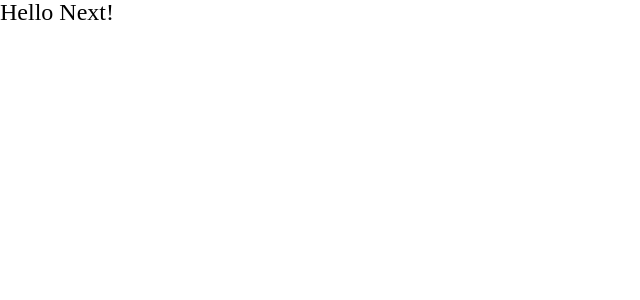
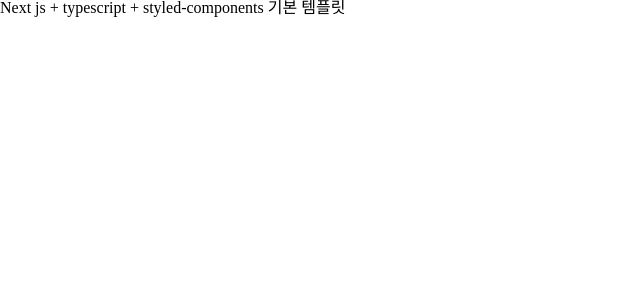
Before and after one commit to doooss/next-template-styled-components, a Next.js app: page / in a window 1280 px wide. Shown: the top 300 px of the page, without its empty margins (0-640 px from the left). Built offline with nearby package versions, Linux system fonts and the light colour scheme.

Commit message:
2022-03-04 modify readme

```diff
--- a/pages/index.tsx
+++ b/pages/index.tsx
@@ -1,7 +1,7 @@
 import type { NextPage } from 'next';
 
 const Home: NextPage = () => {
-  return <div>Hello Next!</div>;
+  return <div>Next js + typescript + styled-components 기본 템플릿</div>;
 };
 
 export default Home;
--- a/styles/GlobalStyle.tsx
+++ b/styles/GlobalStyle.tsx
@@ -31,45 +31,6 @@
     unicode-range: U+0041-005A, U+0061-007A, U+0030-0039, U+0020-002F,
       U+003A-0040, U+005B-0060, U+007B-007E;
   }
-
-  * {
-    box-sizing: border-box;
-  }
-  html {
-    font-size: 24px;
-  }
-  a {
-    text-decoration: none;
-    color: black;
-    font-weight: 700;
-  }
-  h1 {
-    font-size: 2rem;
-  }
-  h2 {
-    font-size: 1.5rem;
-  }
-  h3 {
-    font-size: 1.17rem;
-  }
-  h4 {
-    font-size: 1rem;
-  }
-  h5 {
-    font-size: 0.83rem;
-  }
-  h6 {
-    font-size: 0.67rem;
-  }
-  h1,
-  h2,
-  h3,
-  h4,
-  h5,
-  h6,
-  p {
-    line-height: 160%;
-  }
 `;
 
 const GlobalStyle = createGlobalStyle`
```
Also changed, not shown: 1 other file (tests, documents, lock files or other folders).
